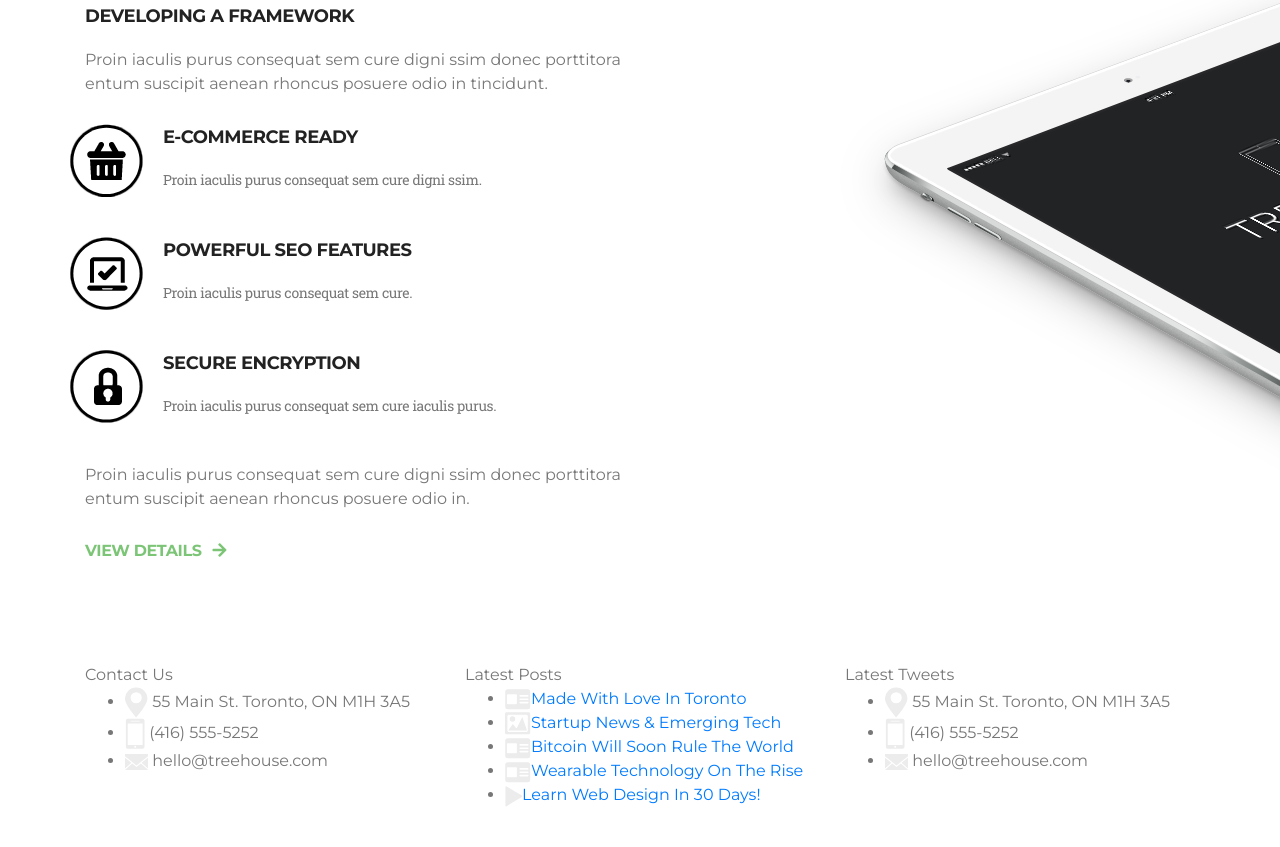
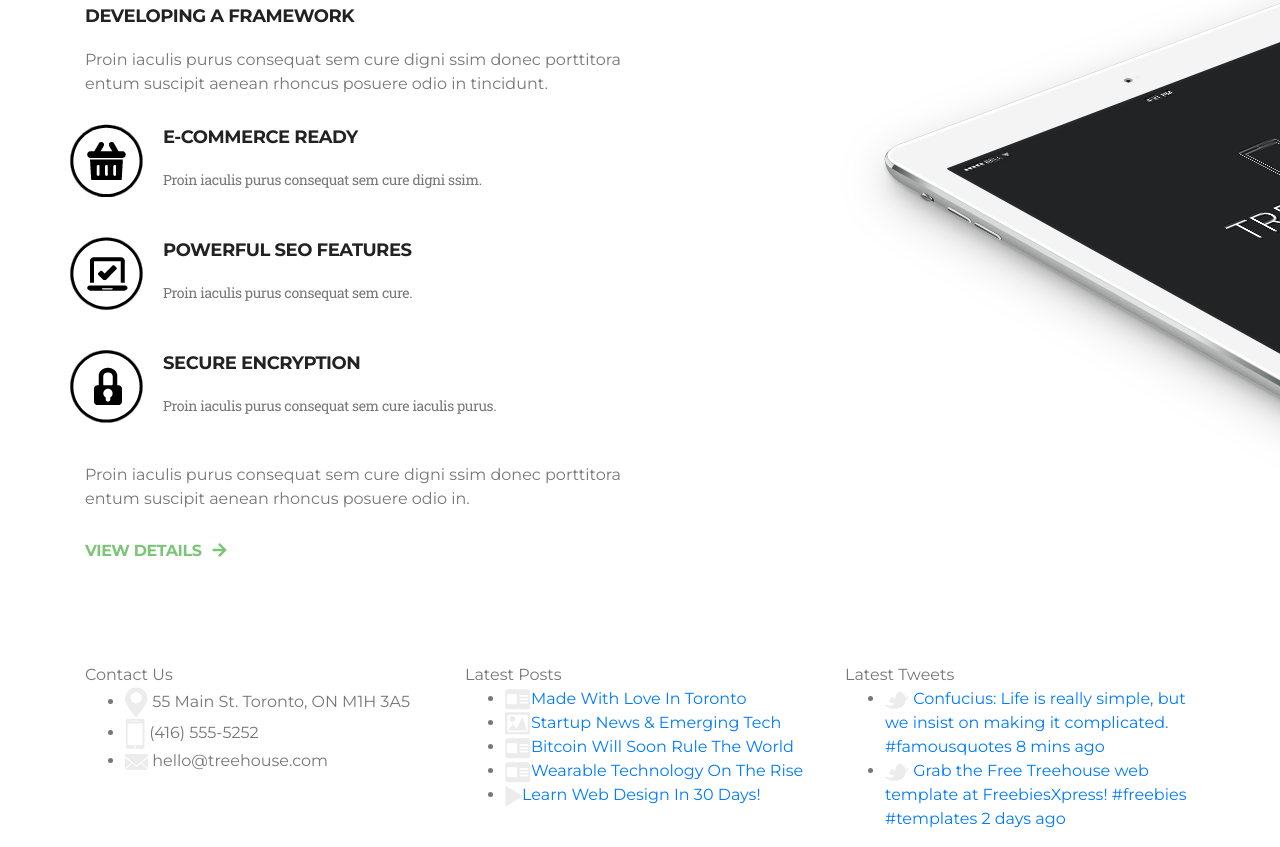
Before and after one commit to coatceatl/treehouse, a website built with webpack: page index.html in a window 1280 px wide. Shown: the part 2167-3014 px from the top of the page. Before the commit the page ends 2990 px from the top, so only its background shows below. Built offline with nearby package versions, Linux system fonts and the light colour scheme.

```diff
--- a/index.html
+++ b/index.html
@@ -256,16 +256,18 @@
             <div class='contact-header'>Latest Tweets</div>
             <ul class=contact-list'>
               <li class='contact-item'>
-                <img src='src/img/icon-location.svg' alt=''>
-                55 Main St. Toronto, ON M1H 3A5
+                <a href='#'>
+                  <img src='src/img/icon-twitter.svg' alt=''>
+                  Confucius: Life is really simple, but we insist on making it complicated.
+                  #famousquotes 8 mins ago
+                </a>
               </li>
               <li class='contact-item'>
-                <img src='src/img/icon-mobile.svg' alt=''>
-                (416) 555-5252
-              </li>
-              <li class='contact-item'>
-                <img src='src/img/icon-email.svg' alt=''>
-                hello@treehouse.com
+                <a href='#'>
+                  <img src='src/img/icon-twitter.svg' alt=''>
+                  Grab the Free Treehouse web template at FreebiesXpress! #freebies #templates
+                  2 days ago
+                </a>
               </li>
             </ul>
           </div>
```
